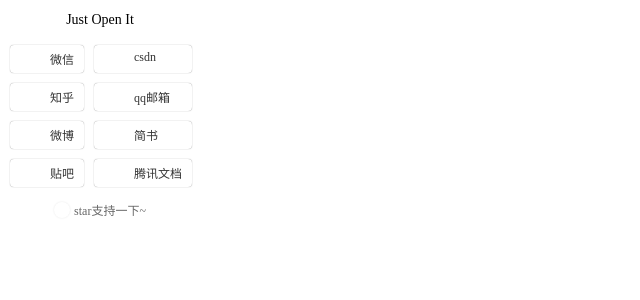
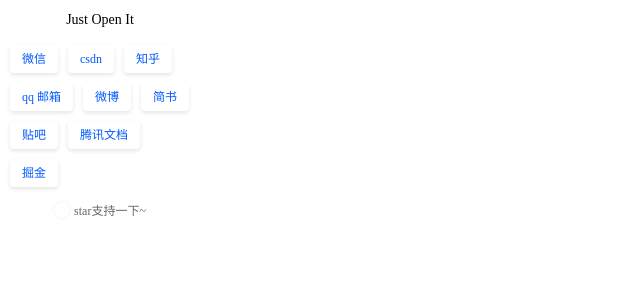
Before and after one commit to elegantYU/just-open-it, a React app: page / in a window 1280 px wide. Shown: the top 300 px of the page, without its empty margins (0-640 px from the left). Built offline with nearby package versions, Linux system fonts and the light colour scheme; a small style sheet from the web is missing.

Commit message:
feat: 新版本

```diff
--- a/public/index.html
+++ b/public/index.html
@@ -4,10 +4,8 @@
 		<meta charset="UTF-8" />
 		<meta name="viewport" content="width=device-width, initial-scale=1.0, user-scalable=no" />
 		<title>Document</title>
-		<link rel="stylesheet" href="https://at.alicdn.com/t/font_2405565_sqvz30yrayk.css" />
 	</head>
 	<body>
 		<div id="root"></div>
-		<script src="https://at.alicdn.com/t/font_2405565_sqvz30yrayk.js"></script>
 	</body>
 </html>
--- a/src/views/home.tsx
+++ b/src/views/home.tsx
@@ -1,6 +1,5 @@
 import React from 'react';
 import styled from 'styled-components';
-import Item from './item';
 
 const WrapperUI = styled.div`
 	width: 200px;
@@ -21,20 +20,20 @@
 	padding: 10px;
 
 	ul {
-		display: grid;
-		grid-template-columns: repeat(2, 1fr);
+		display: flex;
+		flex-wrap: wrap;
 		gap: 10px;
 	}
 `;
 
 const ItemUI = styled.div`
-	display: flex;
-	align-items: center;
-	justify-content: center;
-	width: 20px;
-	height: 20px;
-	border-radius: 50%;
-	box-shadow: 0 0 3px rgba(0, 0, 0, 0.2);
+	height: 28px;
+	padding: 0 12px;
+	color: #0059ff;
+	line-height: 28px;
+	text-align: center;
+	border-radius: 4px;
+	box-shadow: 0 2px 4px rgba(0, 0, 0, 0.1);
 `;
 
 const FooterUI = styled.div`
@@ -71,64 +70,10 @@
 	}
 `;
 
-const list: [string, JSX.Element][] = [
-	[
-		'微信',
-		<svg className='icon' aria-hidden='true' key='微信'>
-			<use xlinkHref='#iconweixin' />
-		</svg>,
-	],
-	[
-		'csdn',
-		<svg className='icon' aria-hidden='true' key='csdn'>
-			<use xlinkHref='#iconcsdn' />
-		</svg>,
-	],
-	[
-		'知乎',
-		<svg className='icon' aria-hidden='true' key='知乎'>
-			<use xlinkHref='#iconzhihu' />
-		</svg>,
-	],
-	[
-		'qq邮箱',
-		<svg className='icon' aria-hidden='true' key='qq邮箱'>
-			<use xlinkHref='#iconQQyouxiang' />
-		</svg>,
-	],
-	[
-		'微博',
-		<svg className='icon' aria-hidden='true' key='微博'>
-			<use xlinkHref='#iconweibo' />
-		</svg>,
-	],
-	[
-		'简书',
-		<svg className='icon' aria-hidden='true' key='简书'>
-			<use xlinkHref='#iconjianshu' />
-		</svg>,
-	],
-	[
-		'贴吧',
-		<svg className='icon' aria-hidden='true' key='简书'>
-			<use xlinkHref='#icontieba' />
-		</svg>,
-	],
-	[
-		'腾讯文档',
-		<svg className='icon' aria-hidden='true' key='简书'>
-			<use xlinkHref='#icontengxunwendang' />
-		</svg>,
-	],
-];
+const list: string[] = ['微信', 'csdn', '知乎', 'qq 邮箱', '微博', '简书', '贴吧', '腾讯文档', '掘金'];
 
 const handleGithubClick = () => window.open('https://github.com/elegantYU/just-open-it');
-const renderItemJSX = () =>
-	list.map(([title, item]) => (
-		<Item key={title} text={title}>
-			{item}
-		</Item>
-	));
+const renderItemJSX = () => list.map((title) => <ItemUI key={title}>{title}</ItemUI>);
 
 const App = () => (
 	<WrapperUI>
--- a/src/views/item.tsx
+++ /dev/null
@@ -1,38 +0,0 @@
-import React from 'react';
-import styled, { keyframes } from 'styled-components';
-
-const scaleIn = keyframes`
-	0% {
-		opacity: 0;
-	}
-	100% {
-		opacity: 1;
-	}
-`;
-
-const WrapperUI = styled.div`
-	display: grid;
-	grid-template-columns: 20px 1fr;
-	gap: 10px;
-	padding: 5px 10px;
-	color: #333333;
-	font-size: 12px;
-	white-space: nowrap;
-	border-radius: 4px;
-	box-shadow: 0 0 1px rgba(0, 0, 0, 0.5);
-	opacity: 0;
-	animation: ${scaleIn} 0.15s forwards;
-`;
-
-interface Props {
-	text: string;
-}
-
-const Tip: React.FC<Props> = ({ children, text }) => (
-	<WrapperUI>
-		{children}
-		{text}
-	</WrapperUI>
-);
-
-export default Tip;
```
Also changed, not shown: src/injectScripts/index.ts (+23 -2 lines), public/manifest.json, 1 other file (tests, documents, lock files or other folders).
